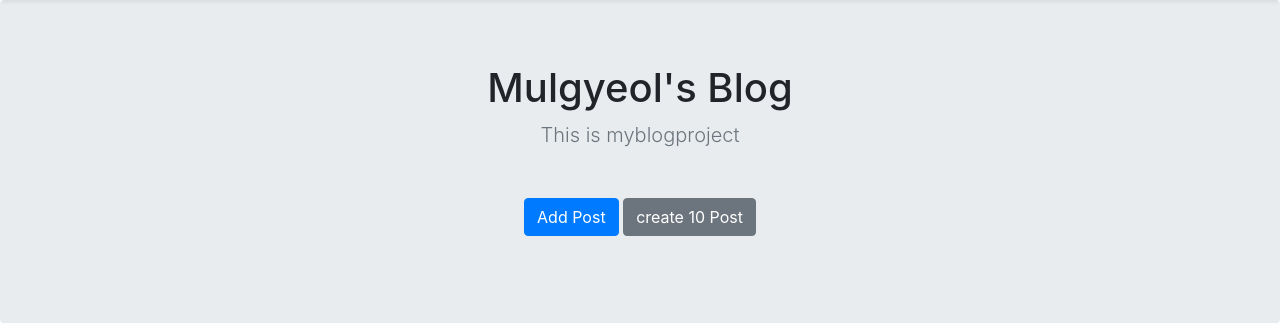
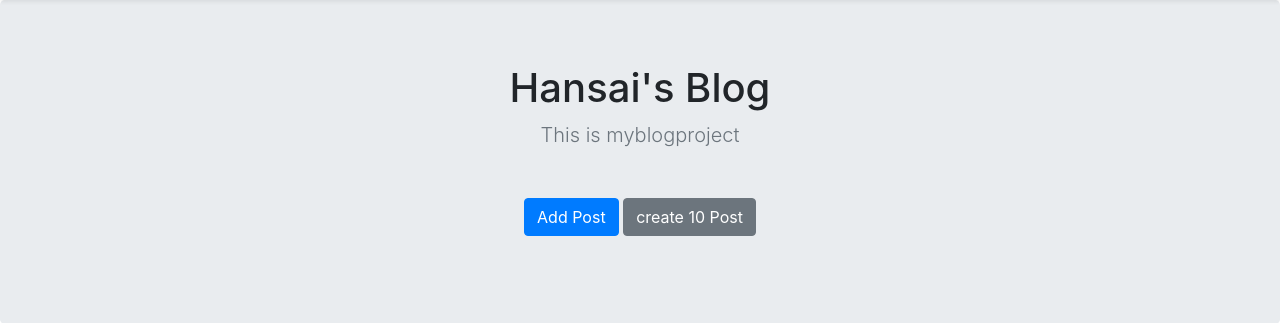
Before and after one commit to leehs96/Django_CRUD, a Django app: page / in a window 1280 px wide. Shown: the part 56-379 px from the top of the page. Run offline with Django 3.2, Linux system fonts and the light colour scheme; data comes from the database, SQL or seed files in the repository; both versions use the stored data as it was after the commit; some libraries are stand-ins or nearby versions.

Commit message:
수정함

```diff
--- a/blog/templates/home.html
+++ b/blog/templates/home.html
@@ -6,7 +6,7 @@
 
 <section class="jumbotron text-center">
     <div class="container">
-        <h1>Mulgyeol's Blog</h1>
+        <h1>Hansai's Blog</h1>
         <p class="lead text-muted">This is myblogproject</p>
         <p>
             <br>
```
Also changed, not shown: db.sqlite3.
